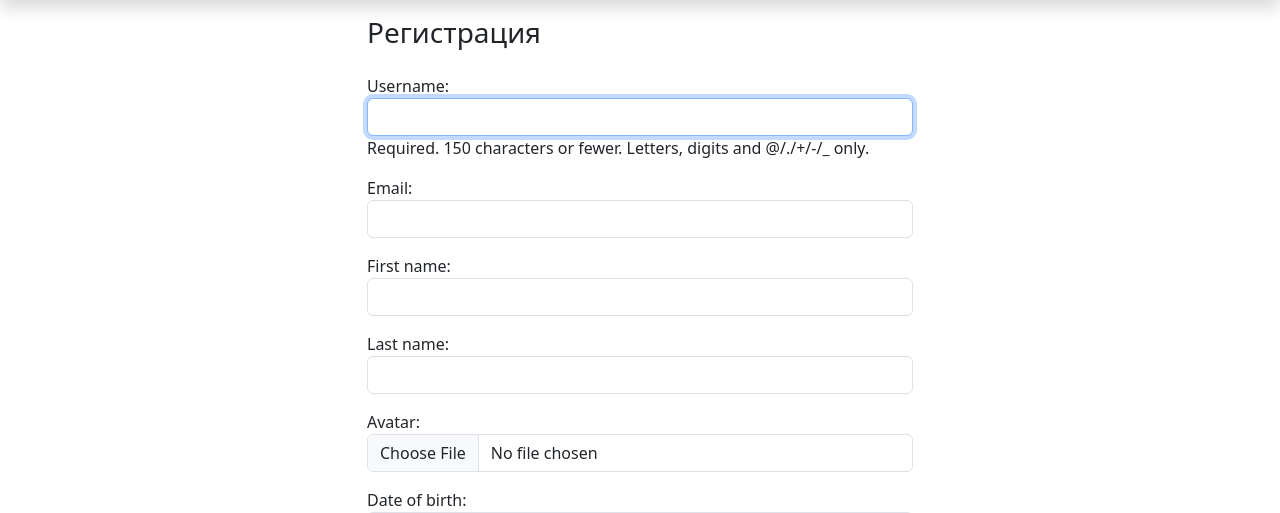
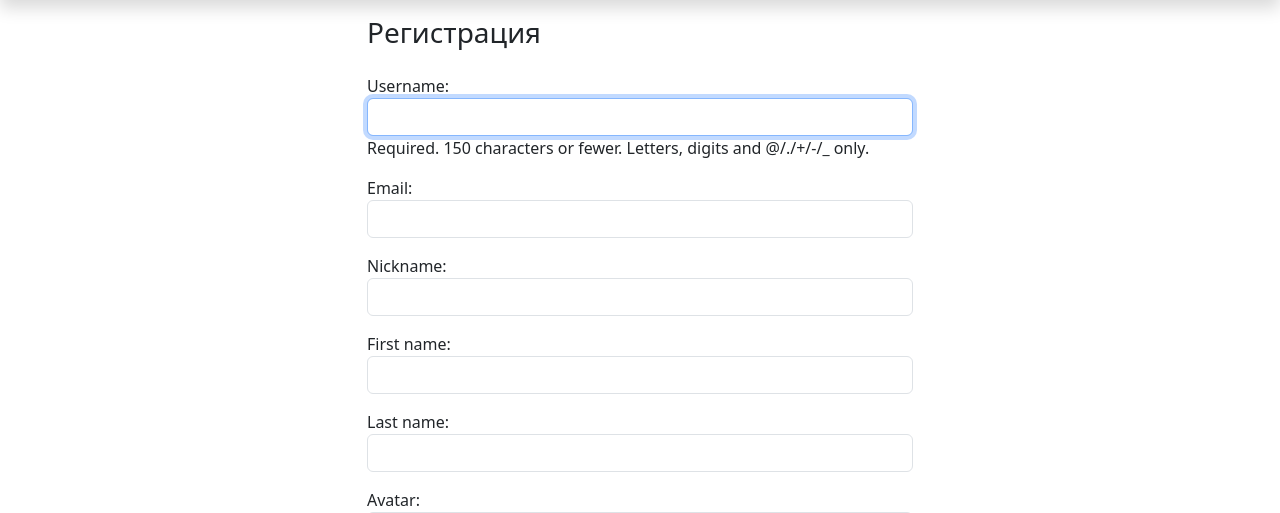
Before and after one commit to IIIPEK/MiniSocialProject, a Django app: page /accounts/register/ in a window 1280 px wide. Shown: the part 56-569 px from the top of the page. Run offline with Django 5.2, Linux system fonts and the light colour scheme.

Commit message:
Added nickname in user mobel. Changed display of username to nickname in templates.

```diff
--- a/accounts/admin.py
+++ b/accounts/admin.py
@@ -7,10 +7,10 @@ from django.contrib.admin.sites import AlreadyRegistered
 @admin.register(CustomUser)
 class CustomUserAdmin(UserAdmin):
     model = CustomUser
-    list_display = ('username', 'email', 'first_name', 'last_name', 'is_staff', 'is_email_confirmed', 'is_verified')
+    list_display = ('username', 'email', 'nickname', 'first_name', 'last_name', 'is_staff', 'is_email_confirmed', 'is_verified')
     list_filter = ('is_staff', 'is_superuser', 'is_active', 'is_verified', 'is_email_confirmed')
 
-    fieldsets = UserAdmin.fieldsets + (
+    fieldsets = ((None, {'fields': ('username',  'nickname', 'password')}),) + UserAdmin.fieldsets[1:] + (
         ('Дополнительная информация', {
             'fields': (
                 'avatar',
@@ -55,7 +55,6 @@ class CustomUserAdmin(UserAdmin):
 
 # Авто-регистрация остальных моделей
 app = apps.get_app_config('accounts')
-
 for model in app.get_models():
     if model != CustomUser:
         try:
--- a/accounts/forms.py
+++ b/accounts/forms.py
@@ -7,7 +7,7 @@ class CustomUserCreationForm(UserCreationForm):
     class Meta:
         model = CustomUser
         fields = [
-            'username', 'email', 'first_name', 'last_name',
+            'username', 'email', 'nickname','first_name', 'last_name',
             'avatar', 'date_of_birth', 'website',
             'telegram', 'whatsapp', 'viber',
             'password1', 'password2'
@@ -15,6 +15,7 @@ class CustomUserCreationForm(UserCreationForm):
         widgets = {
             'username': forms.TextInput(attrs={'class': 'form-control'}),
             'email': forms.EmailInput(attrs={'class': 'form-control'}),
+            'nickname': forms.TextInput(attrs={'class': 'form-control'}),
             'first_name': forms.TextInput(attrs={'class': 'form-control'}),
             'last_name': forms.TextInput(attrs={'class': 'form-control'}),
             'avatar': forms.ClearableFileInput(attrs={'class': 'form-control'}),
--- a/accounts/models.py
+++ b/accounts/models.py
@@ -1,3 +1,5 @@
+# accounts/models.py
+
 from django.contrib.auth.models import AbstractUser
 from django.db import models
 
@@ -27,11 +29,12 @@ class CustomUser(AbstractUser):
         blank=True
     )
     is_email_confirmed = models.BooleanField(default=False)
+    nickname = models.CharField(max_length=50)
 
     REQUIRED_FIELDS = ['email']
 
     def __str__(self):
-        return self.username
+        return self.nickname
 
     def full_name(self):
         return f'{self.first_name} {self.last_name}'.strip()
--- a/accounts/templates/accounts/email_confirmation_email.html
+++ b/accounts/templates/accounts/email_confirmation_email.html
@@ -1,5 +1,5 @@
 {% autoescape off %}
-Привет, {{ user.username }}!
+Привет, {{ user.nickname }}!
 
 Вы зарегистрировались на {{ site_name }}.
 Пожалуйста, подтвердите ваш email, перейдя по ссылке ниже:
--- a/accounts/templates/accounts/profile.html
+++ b/accounts/templates/accounts/profile.html
@@ -10,7 +10,7 @@
                 {% else %}
                     <i class="fs-1 bi bi-person-square"></i>
                 {% endif %}
-                <h4>{{ user.get_full_name|default:user.username }}</h4>
+                <h4>{{ user.get_full_name|default:user.nickname }}</h4>
                 {% if user.status_message %}
                     <p class="text-muted">{{ user.status_message }}</p>
                 {% endif %}
@@ -110,7 +110,7 @@
                         <div>
                             {% if post.author %}
                                 Автор:
-                                <a href="{% url 'accounts:public_profile' post.author.username %}">{{ post.author.username }}</a>
+                                <a href="{% url 'accounts:public_profile' post.author.nickname %}">{{ post.author.nickname }}</a>
                             {% else %}
                                 <span class="text-muted">Автор удалён</span>
                             {% endif %}
--- a/accounts/templates/accounts/user_list.html
+++ b/accounts/templates/accounts/user_list.html
@@ -11,12 +11,12 @@
         <ul class="list-group">
             {% for user in page_obj %}
                 <li class="list-group-item d-flex flex-column flex-sm-row justify-content-between gap-2">
-                    <a href="{% url 'accounts:public_profile' user.username %}">{{ user.username }}</a>
+                    <a href="{% url 'accounts:public_profile' user.nickname %}">{{ user.nickname }}</a>
                     {% if user.first_name or user.last_name %}
                         <span>{{ user.first_name }} {{ user.last_name }}</span>
                     {% endif %}
                     {% if request.user.is_authenticated and request.user != user %}
-                        <form action="{% url 'accounts:toggle_follow' user.username %}"
+                        <form action="{% url 'accounts:toggle_follow' user.nickname %}"
                               method="post"
                               class="ajax-follow-toggle d-inline">
                             {% csrf_token %}
--- a/accounts/urls.py
+++ b/accounts/urls.py
@@ -12,8 +12,8 @@ urlpatterns = [
     path('profile/edit/', views.profile_edit_view, name='profile_edit'),
     path('password/change/', views.password_change_view, name='password_change'),
     path('users/', views.user_list, name='user_list'),
-    path('users/<str:username>/', views.public_profile, name='public_profile'),
-    path('users/<str:username>/follow/', views.toggle_follow, name='toggle_follow'),
+    path('users/<str:nickname>/', views.public_profile, name='public_profile'),
+    path('users/<str:nickname>/follow/', views.toggle_follow, name='toggle_follow'),
     path('password_reset/',
          auth_views.PasswordResetView.as_view(
              template_name='accounts/password_reset_form.html',
--- a/accounts/views.py
+++ b/accounts/views.py
@@ -95,11 +95,11 @@ User = get_user_model()
 
 def user_list(request):
     query = request.GET.get('q', '')
-    users = User.objects.filter(is_active=True).order_by('username')
+    users = User.objects.filter(is_active=True).order_by('nickname')
 
     if query:
         users = users.filter(
-            Q(username__icontains=query) | Q(first_name__icontains=query) | Q(last_name__icontains=query)
+            Q(nickname__icontains=query) | Q(first_name__icontains=query) | Q(last_name__icontains=query)
         )
     paginator = Paginator(users, 10)  # по 10 пользователей на страницу
     page_number = request.GET.get('page')
@@ -111,8 +111,8 @@ def user_list(request):
     )
 
 
-def public_profile(request, username):
-    user_profile = get_object_or_404(User, username=username)
+def public_profile(request, nickname):
+    user_profile = get_object_or_404(User, nickname=nickname)
     posts = user_profile.posts.all()
     followers_count = user_profile.followers.count()
     following_count = user_profile.following.count()
@@ -126,12 +126,13 @@ def public_profile(request, username):
 
 @login_required
 @require_POST
-def toggle_follow(request, username):
-    if request.user.username == username:
+def toggle_follow(request, nickname):
+    if request.user.nickname == nickname:
         return JsonResponse({'success': False, 'error': 'Нельзя подписаться на самого себя.'})
 
     try:
-        target_user = get_object_or_404(CustomUser, username=username)
+        target_user = get_object_or_404(CustomUser, nickname=nickname)
+        print(f'Пользователь {target_user} найден. {request.user} {request.user.following.all()}')  # Добавляем эту строку для отладки (можно удалить, если не нужно)target_user)
     except:
         return JsonResponse({'success': False, 'error': 'Пользователь не найден.'})
 
--- a/notifications/templates/notifications/notifications.html
+++ b/notifications/templates/notifications/notifications.html
@@ -41,7 +41,7 @@
                     <div>
                         {% if post.author %}
                             Автор:
-                            <a href="{% url 'accounts:public_profile' post.author.username %}">{{ post.author.username }}</a>
+                            <a href="{% url 'accounts:public_profile' post.author.nickname %}">{{ post.author.nickname }}</a>
                         {% else %}
                             <span class="text-muted">Автор удалён</span>
                         {% endif %}
--- a/social/models.py
+++ b/social/models.py
@@ -30,7 +30,7 @@ class Post(models.Model):
         ordering = ['-created_at']
 
     def __str__(self):
-        return f"{self.title} — {self.author.username}"
+        return f"{self.title} — {self.author.nickname}"
         # return f'{self.author.username}: {self.content[:30]}...'
 
     def get_absolute_url(self):
--- a/social/templates/social/post_detail.html
+++ b/social/templates/social/post_detail.html
@@ -8,7 +8,7 @@
                 <strong>
                     {% if post.author %}
                         Автор:
-                        <a href="{% url 'accounts:public_profile' post.author.username %}">{{ post.author.username }}</a>
+                        <a href="{% url 'accounts:public_profile' post.author.nickname %}">{{ post.author.nickname }}</a>
                     {% else %}
                         <span class="text-muted">Автор удалён</span>
                     {% endif %}
@@ -44,7 +44,7 @@
             <div id="comment-{{ comment.id }}" class="mb-2 border p-3 rounded bg-light">
                 <div class="d-flex justify-content-between align-items-start">
                     <div>
-                        <strong>{{ comment.author.username }}</strong> —
+                        <strong>{{ comment.author.nickname }}</strong> —
                         <small>{{ comment.created_at|date:"d.m.Y H:i" }}</small>
                     </div>
                     {% if comment|can_delete_comment:user %}
--- a/social/views.py
+++ b/social/views.py
@@ -64,7 +64,7 @@ def post_list(request):
             posts = posts.filter(
                 Q(title__icontains=query) |
                 Q(content__icontains=query) |
-                Q(author__username__icontains=query)
+                Q(author__nickname__icontains=query)
             )
     else:
         sort_by = request.GET.get('sort', '-created_at')
--- a/utils/context_processors.py
+++ b/utils/context_processors.py
@@ -24,7 +24,7 @@ def menu_context(request):
         profile_submenu.append({'title': 'Выход', 'url': reverse('accounts:logout')})
 
         menu.append({
-            'title': f'Профиль ({request.user.username})',
+            'title': f'Профиль ({request.user.nickname})',
             'submenu': profile_submenu
         })
 
```
Also changed, not shown: accounts/templates/accounts/public_profile.html (+8 -8 lines), function_docs.md (+3 -3 lines), notifications/templates/notifications/notification_list.html (+8 -2 lines), social/templates/social/post_list.html (+10 -6 lines), utils/notifications.py (+11 -11 lines).
